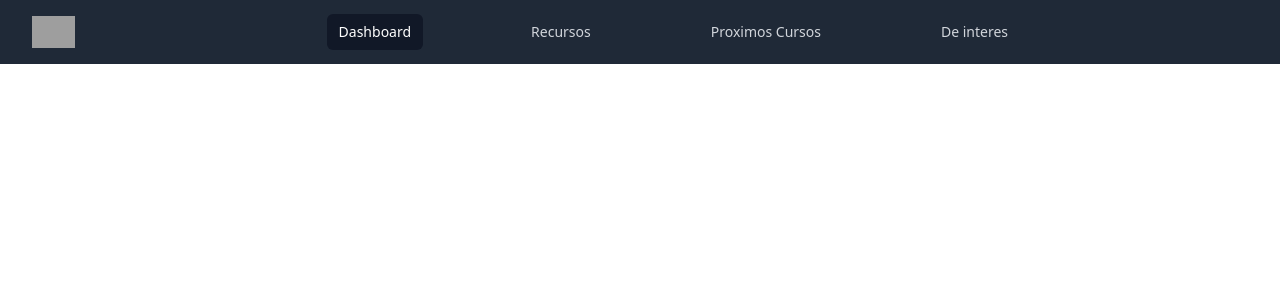
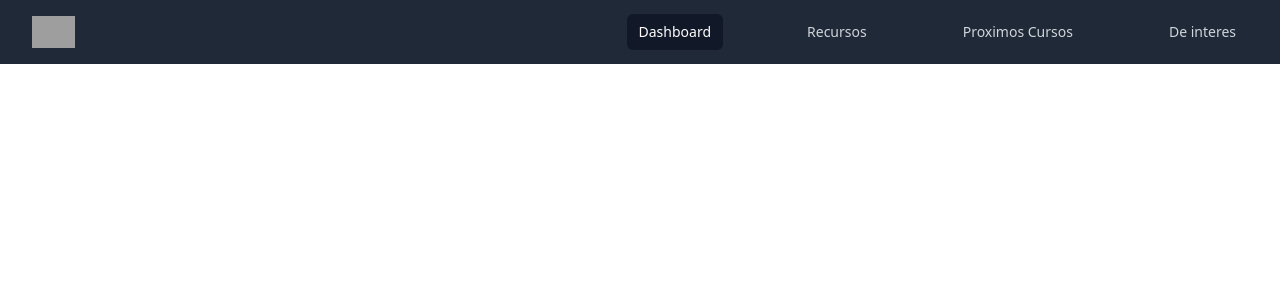
Before and after one commit to bravokevin/terato, a Next.js app: page / in a window 1280 px wide. Shown: the top 300 px of the page. Built offline with nearby package versions, Linux system fonts and the light colour scheme; grey boxes are pictures that could not be loaded.

Commit message:
fix: navbar link content styles in median divices

```diff
--- a/components/nav/NavBar.tsx
+++ b/components/nav/NavBar.tsx
@@ -47,8 +47,8 @@ const NavBar = () => {
                   />
                 </div>
 {/* Links */}
-                <div className="hidden sm:flex flex-1 w-64 sm:justify-center sm:ml-6">
-                  <div className="flex space-x-[6rem]">
+                <div className="hidden sm:flex flex-1 w-64 sm:justify-end sm:ml-6">
+                  <div className="flex space-x-[3rem] md:space-x-[4.5rem]">
                     {navigation.map((item) => (
                       <a
                         key={item.name}
@@ -67,6 +67,7 @@ const NavBar = () => {
 
 
               </div>
+              {/* TODO: move to at his own component */}
               {/* <div className="absolute inset-y-0 right-0 flex items-center pr-2 sm:static sm:inset-auto sm:ml-6 sm:pr-0">
                 <Menu as="div" className="ml-3 relative">
                   <div>
```
